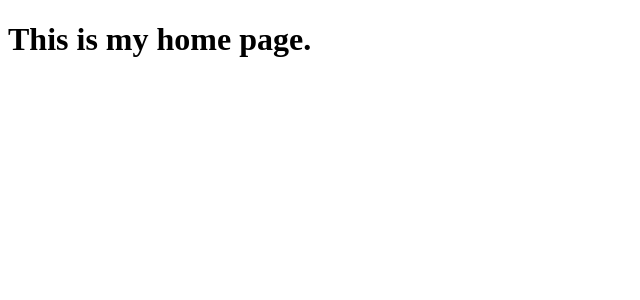
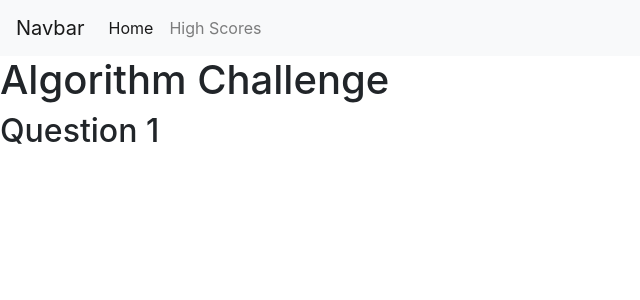
Before and after one commit to m1cha3lnava/algorithm-fun, a React (Create React App) app in the folder client/: page / in a window 1280 px wide. Shown: the top 300 px of the page, without its empty margins (0-640 px from the left). Built offline with nearby package versions, Linux system fonts and the light colour scheme; no server answers.

Commit message:
basic homepage

```diff
--- a/client/public/index.html
+++ b/client/public/index.html
@@ -24,6 +24,13 @@
       work correctly both with client-side routing and a non-root public URL.
       Learn how to configure a non-root public URL by running `npm run build`.
     -->
+    <link
+      rel="stylesheet"
+      href="https://maxcdn.bootstrapcdn.com/bootstrap/4.0.0/css/bootstrap.min.css"
+      integrity="sha384-Gn5384xqQ1aoWXA+058RXPxPg6fy4IWvTNh0E263XmFcJlSAwiGgFAW/dAiS6JXm"
+      crossorigin="anonymous"
+    />
+
     <title>React App</title>
   </head>
   <body>
@@ -40,4 +47,19 @@
       To create a production bundle, use `npm run build` or `yarn build`.
     -->
   </body>
+  <script
+    src="https://code.jquery.com/jquery-3.2.1.slim.min.js"
+    integrity="sha384-KJ3o2DKtIkvYIK3UENzmM7KCkRr/rE9/Qpg6aAZGJwFDMVNA/GpGFF93hXpG5KkN"
+    crossorigin="anonymous"
+  ></script>
+  <script
+    src="https://cdnjs.cloudflare.com/ajax/libs/popper.js/1.12.9/umd/popper.min.js"
+    integrity="sha384-ApNbgh9B+Y1QKtv3Rn7W3mgPxhU9K/ScQsAP7hUibX39j7fakFPskvXusvfa0b4Q"
+    crossorigin="anonymous"
+  ></script>
+  <script
+    src="https://maxcdn.bootstrapcdn.com/bootstrap/4.0.0/js/bootstrap.min.js"
+    integrity="sha384-JZR6Spejh4U02d8jOt6vLEHfe/JQGiRRSQQxSfFWpi1MquVdAyjUar5+76PVCmYl"
+    crossorigin="anonymous"
+  ></script>
 </html>
--- /dev/null
+++ b/client/src/components/Navbar.jsx
@@ -0,0 +1,38 @@
+import React from "react";
+
+const Navbar = () => {
+  return (
+    <nav className="navbar navbar-expand-lg navbar-light bg-light">
+      <a className="navbar-brand" href="/">
+        Navbar
+      </a>
+      <button
+        className="navbar-toggler"
+        type="button"
+        data-toggle="collapse"
+        data-target="#navbarNav"
+        aria-controls="navbarNav"
+        aria-expanded="false"
+        aria-label="Toggle navigation"
+      >
+        <span className="navbar-toggler-icon"></span>
+      </button>
+      <div className="collapse navbar-collapse" id="navbarNav">
+        <ul className="navbar-nav">
+          <li className="nav-item active">
+            <a className="nav-link" href="/">
+              Home <span className="sr-only">(current)</span>
+            </a>
+          </li>
+          <li className="nav-item">
+            <a className="nav-link" href="/">
+              High Scores
+            </a>
+          </li>
+        </ul>
+      </div>
+    </nav>
+  );
+};
+
+export default Navbar;
--- a/client/src/containers/Home/Home.jsx
+++ b/client/src/containers/Home/Home.jsx
@@ -1,10 +1,13 @@
-import React, { Component } from 'react';
+import React, { Component } from "react";
+import Navbar from "../../components/Navbar";
 
 class Home extends Component {
   render() {
     return (
       <div>
-                <h1>This is my home page. </h1>
+        <Navbar />
+        <h1>Algorithm Challenge</h1>
+        <h2>Question 1</h2>
       </div>
     );
   }
```
Also changed, not shown: client/src/App.js (line endings or trailing spaces), 1 other file (tests, documents, lock files or other folders). Lines whose indentation alone changed are shown as unchanged.
